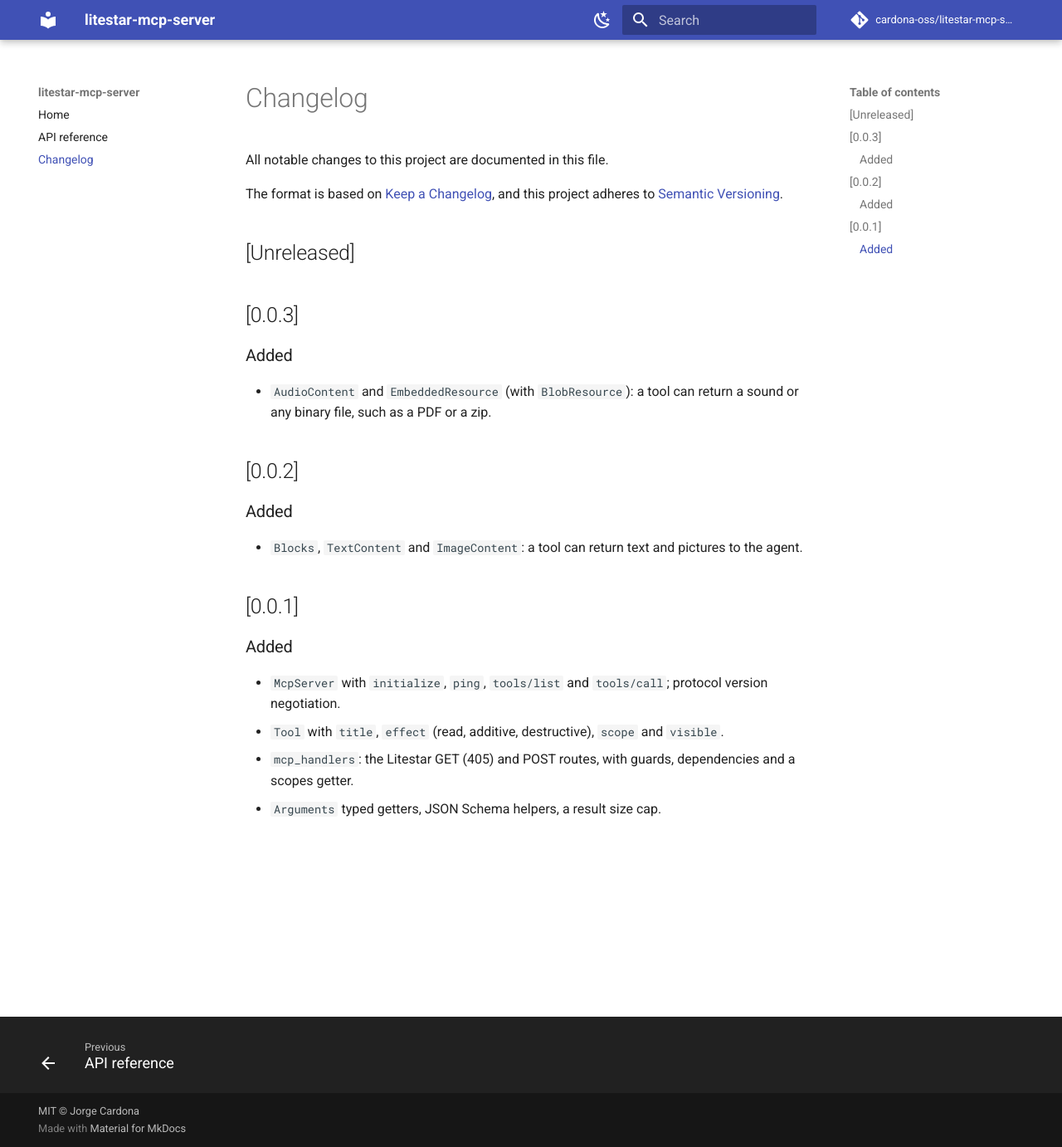
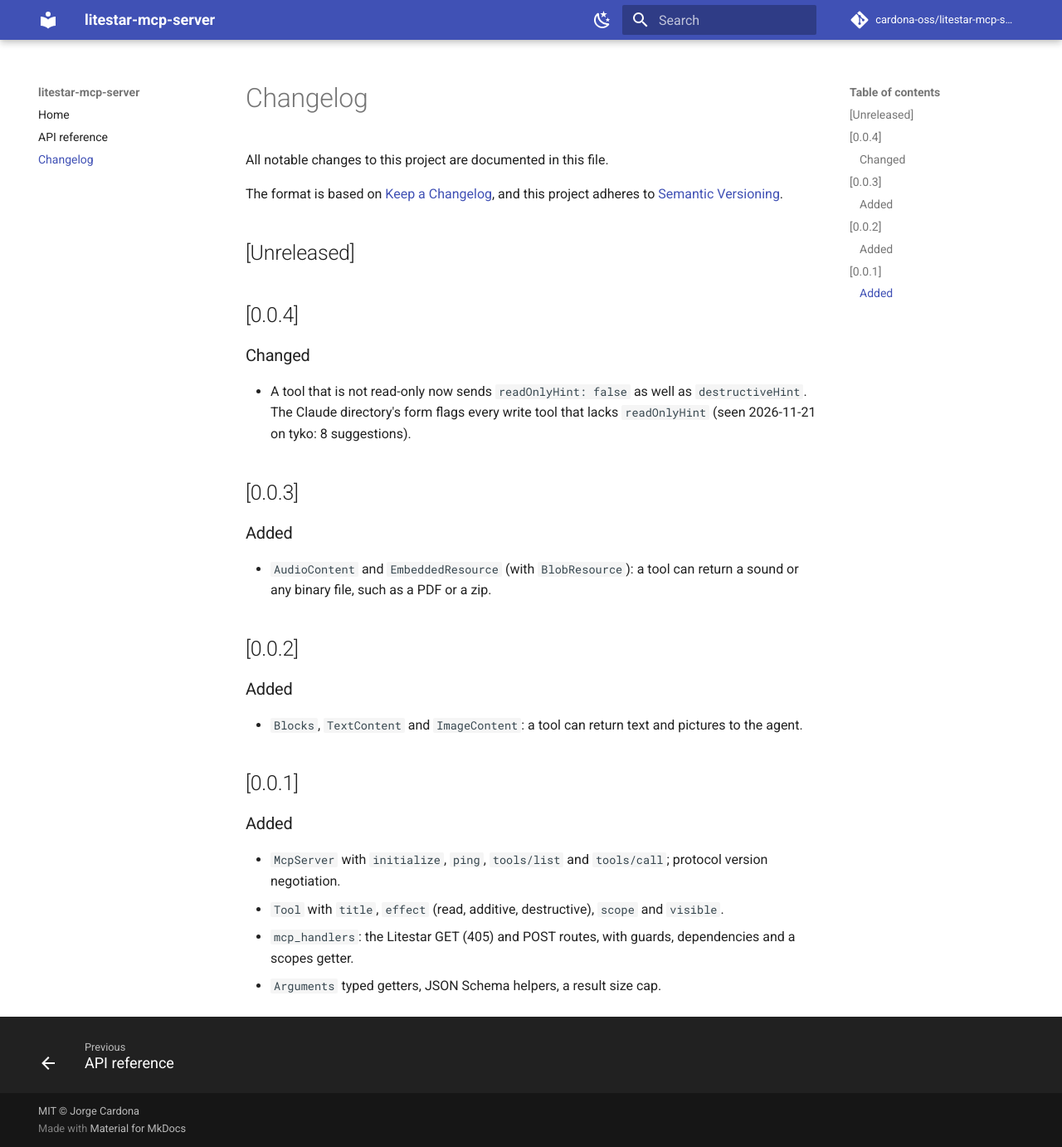
Before and after one commit to jorgeecardona/litestar-mcp-server, an MkDocs documentation site: the page built from docs/changelog.md, in a window 1280 px wide and 1382 px high. Shown: the whole window at 83% size. Built offline with MkDocs 1.6.1 and Material for MkDocs 9.7.7, drawn with Linux system fonts in a browser that asks for light colours; comment, search, counter and statistics services are not loaded.

Commit message:
fix: write tools send readOnlyHint false with destructiveHint (the directory form asks for readOnlyHint on every tool)

```diff
--- a/CHANGELOG.md
+++ b/CHANGELOG.md
@@ -6,6 +6,14 @@ The format is based on [Keep a Changelog](https://keepachangelog.com/en/1.1.0/),
 and this project adheres to [Semantic Versioning](https://semver.org/spec/v2.0.0.html).
 
 ## [Unreleased]
+
+## [0.0.4]
+
+### Changed
+
+- A tool that is not read-only now sends `readOnlyHint: false` as well as `destructiveHint`. The
+  Claude directory's form flags every write tool that lacks `readOnlyHint` (seen 2026-11-21 on tyko:
+  8 suggestions).
 
 ## [0.0.3]
 
--- a/src/litestar_mcp_server/__init__.py
+++ b/src/litestar_mcp_server/__init__.py
@@ -26,7 +26,7 @@ from litestar_mcp_server.tools import (
     string,
 )
 
-__version__ = "0.0.3"  # the single source of truth; pyproject reads it via [tool.hatch.version]
+__version__ = "0.0.4"  # the single source of truth; pyproject reads it via [tool.hatch.version]
 
 __all__ = [
     "LATEST_PROTOCOL_VERSION",
```
Also changed, not shown: README.md (+1 -1 lines), docs/issues/21-11-2026-check-additive-tools-against-the-directory-scan.md (+5 -2 lines), 3 other files.
